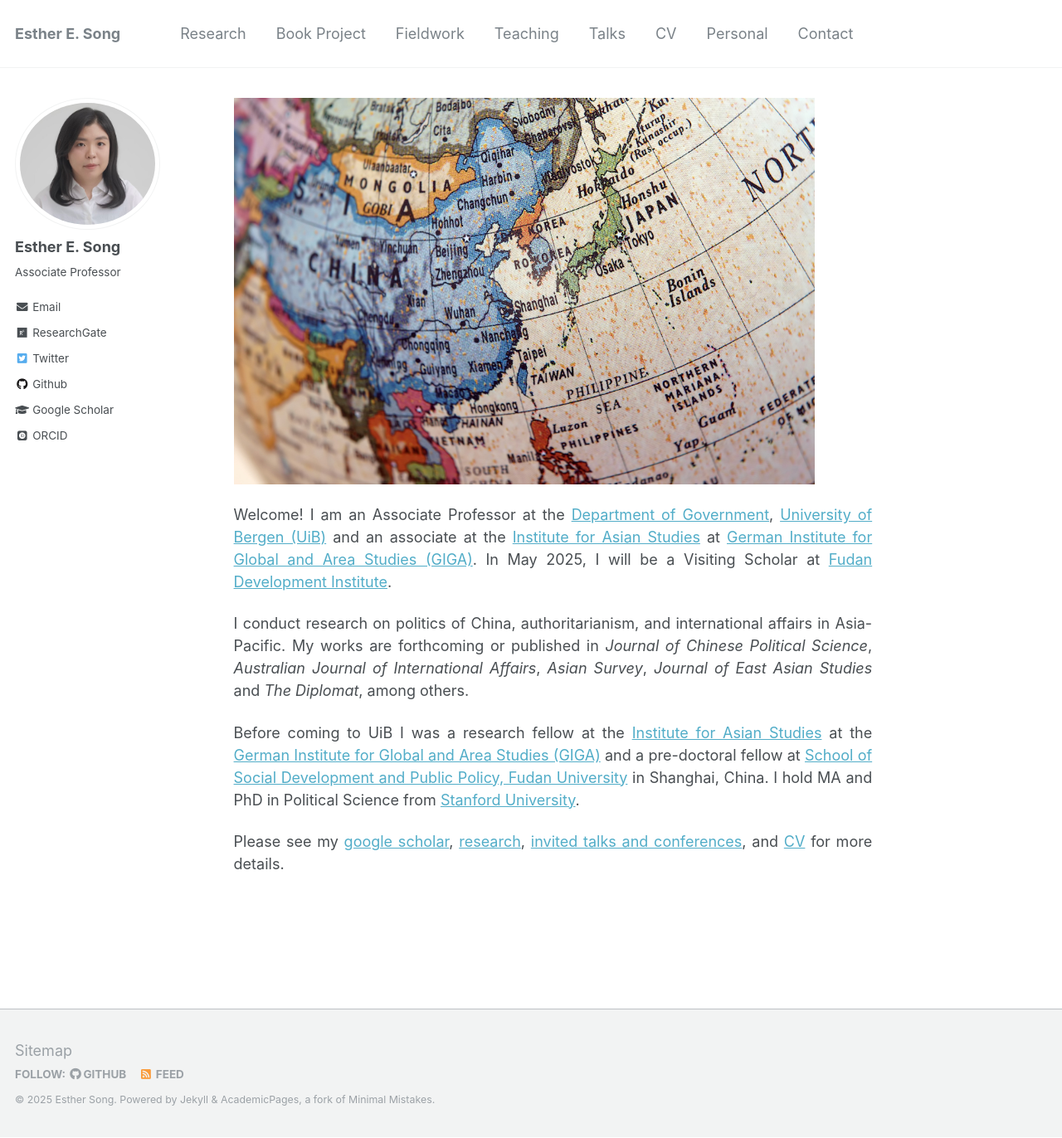
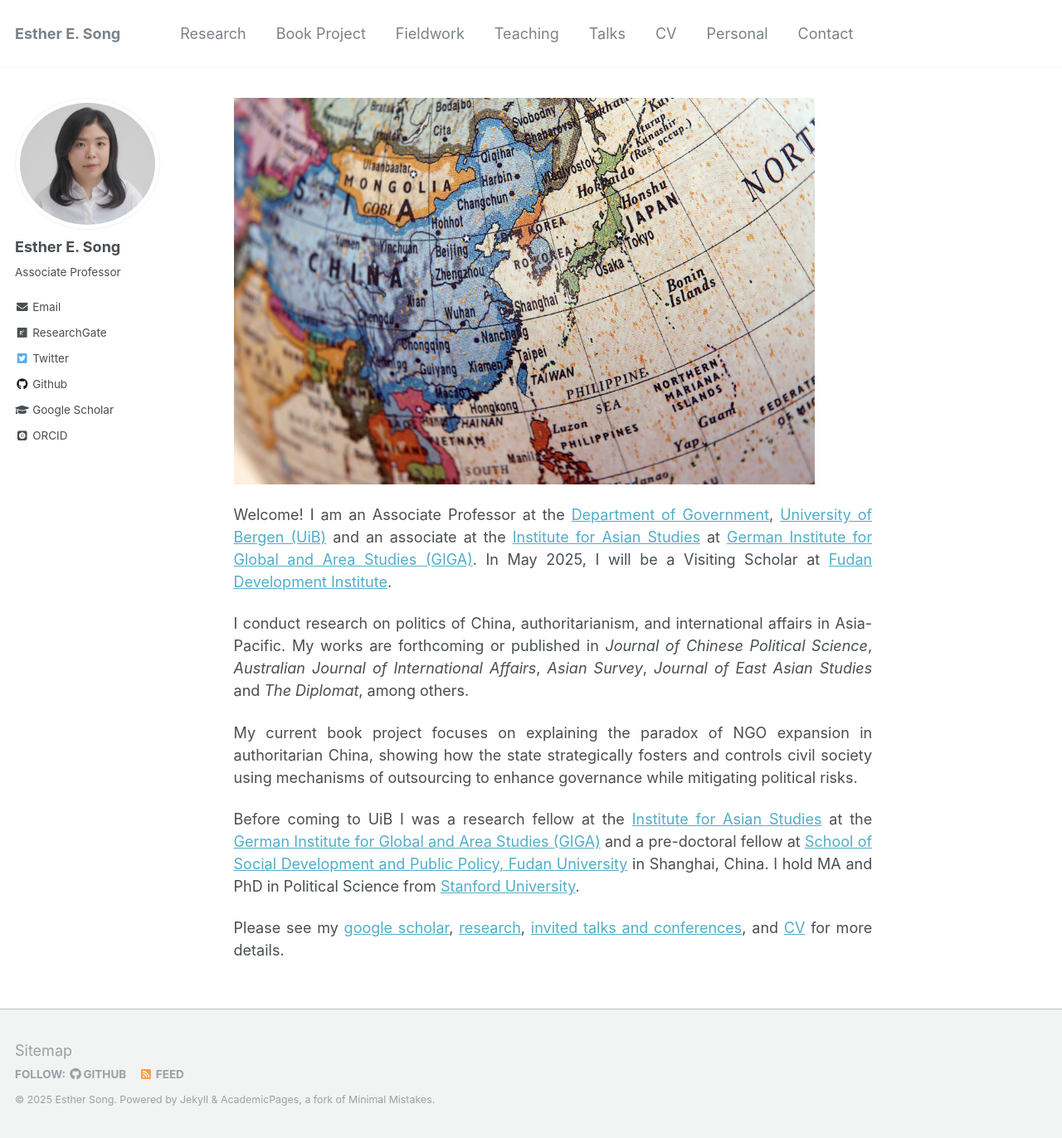
Before and after one commit to ehsong/ehsong.github.io, a Jekyll site: the page built from _pages/about.md, in a window 1280 px wide and 1372 px high. Shown: the whole window at 83% size. Built offline with Jekyll 4.4.1, drawn with Linux system fonts in a browser that asks for light colours; some web fonts are replaced.

Commit message:
Update about.md

```diff
--- a/_pages/about.md
+++ b/_pages/about.md
@@ -13,6 +13,8 @@ Welcome! I am an Associate Professor at the [Department of Government](https://w
 
 I conduct research on politics of China, authoritarianism, and international affairs in Asia-Pacific. My works are forthcoming or published in *Journal of Chinese Political Science*, *Australian Journal of International Affairs*, *Asian Survey*, *Journal of East Asian Studies* and *The Diplomat*, among others.
 
+My current book project focuses on explaining the paradox of NGO expansion in authoritarian China, showing how the state strategically fosters and controls civil society using mechanisms of outsourcing to enhance governance while mitigating political risks.
+
 Before coming to UiB I was a research fellow at the [Institute for Asian Studies](https://www.giga-hamburg.de/en/institutes/giga-institute-for-asian-studies/) at the [German Institute for Global and Area Studies (GIGA)](https://www.giga-hamburg.de/en/) and a pre-doctoral fellow at [School of Social Development and Public Policy, Fudan University](https://www.fudan.edu.cn/en/2019/0514/c295a96700/page.htm) in Shanghai, China. I hold MA and PhD in Political Science from [Stanford University](https://stanford.edu).
 
 Please see my [google scholar](https://scholar.google.com/citations?user=0TXDcZUAAAAJ&hl=en), [research](https://ehsong.github.io/research/), [invited talks and conferences](https://ehsong.github.io/talks/), and [CV](https://ehsong.github.io/cv/) for more details.
```
